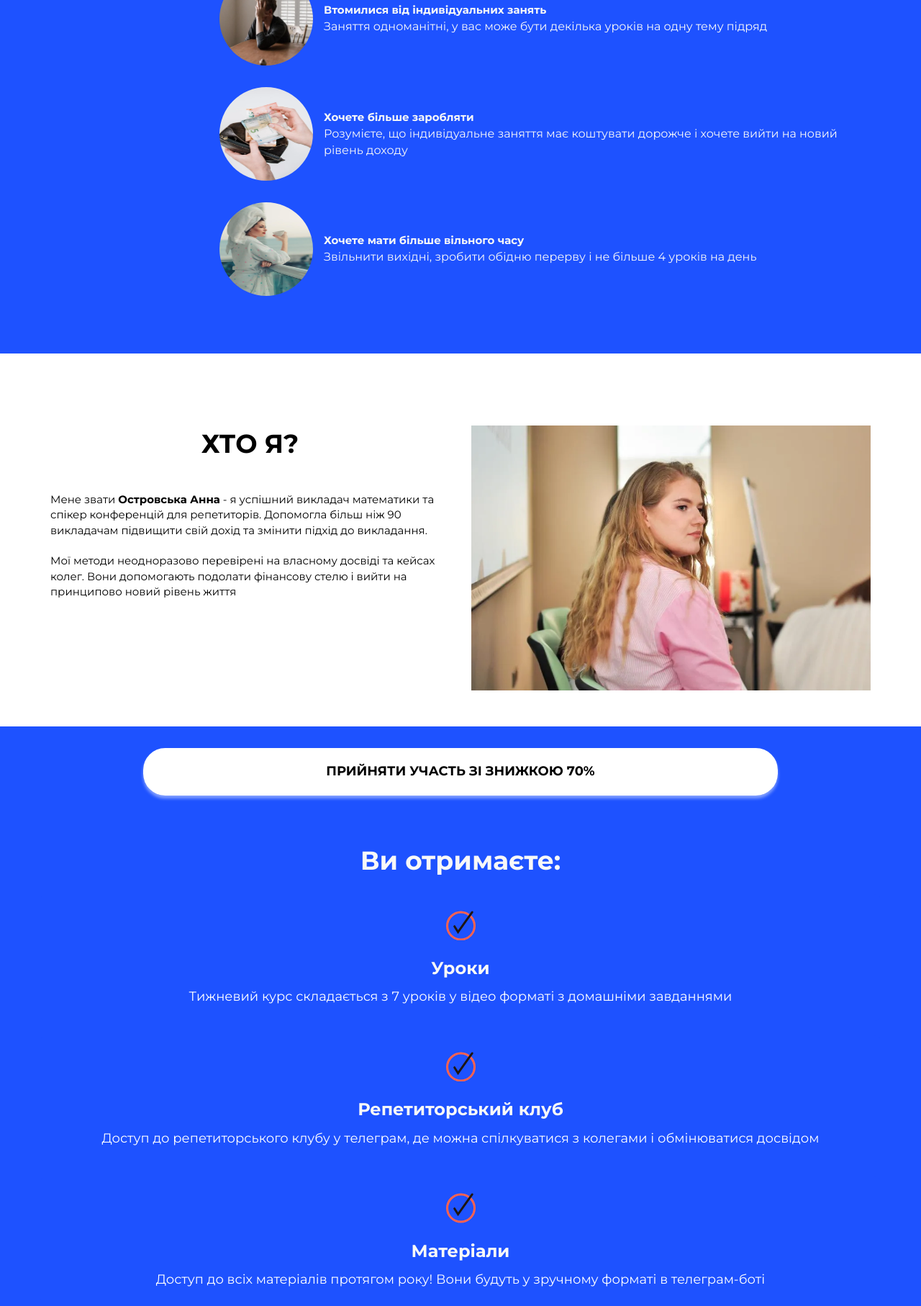
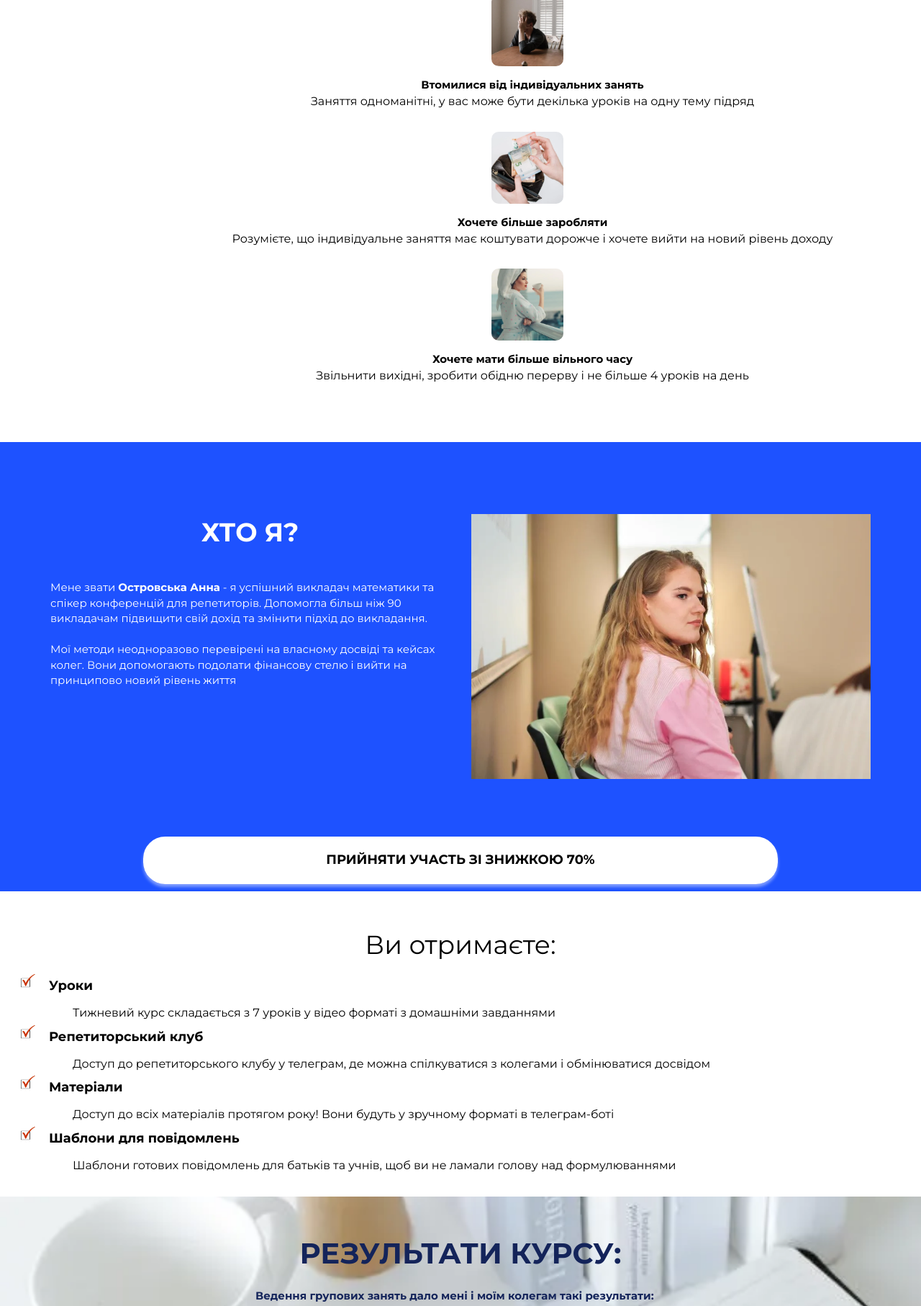
Before and after one commit to IllyaKol777/page, a plain HTML site: page index.html in a window 1280 px wide. Shown: the part 940-2754 px from the top of the page at 72% size. Drawn offline with Linux system fonts and the light colour scheme.

Commit message:
Update index.html

```diff
--- a/index.html
+++ b/index.html
@@ -18,7 +18,7 @@
     <link rel="stylesheet" href="./assets/css/main.css">
     <link rel="stylesheet" href="./assets/css/media.css">
 </head>
-<body>
+<body style="background-color: #fff;">
     <section class="s1">
         <div class="container">
             <div class="row">
@@ -43,6 +43,145 @@
         <img data-src="./assets/img/el.png" class="lazyload el mob">-->
     </section>
     <style>
+        .program-card {
+            display: flex;
+            align-items: center;
+            justify-content: center;
+            margin-bottom: 30px;
+            margin-left: 250px;
+            margin-right: 50px;
+        }
+
+        @media (max-width: 768px) {
+            .program-card {
+                margin-left: 50px;
+                margin-right: 50px;
+            }
+        }
+
+        .image-block {
+            flex: 0 0 auto;
+            margin-right: 15px;
+        }
+
+        .text-block {
+            flex: 1 1 auto;
+            display: flex;
+            flex-direction: column;
+            justify-content: center;
+        }
+
+        .image {
+            max-width: 100%;
+            width: 150px;
+            height: 150px;
+            border-radius: 10%;
+        }
+    </style>
+    <section class="s3" style="background-color: #fff; color: #000;">
+        <div class="container">
+            <h2><span style="color: #000;">КУРС ДЛЯ ВАС, ЯКЩО ВИ:</span></h2>
+            <div class="row">
+                <div class="col program-card" style="display: flex; flex-direction: column; text-align: center;">
+                    <div class="image-block" style="margin-bottom: 15px;">
+                        <div class="image" style="
+                        background-image: url('./assets/img/s8.webp');
+                        width: 100px;
+                        height: 100px;
+                        background-size: cover;
+                        background-position: center;
+                        background-repeat: no-repeat;
+                        text-align: center;
+                        padding: 20px;
+                        color: white;
+                        font-size: 18px;
+                        font-weight: bold;
+                        ">
+                        </div>
+                    </div>
+                    <div class="text-block">
+                        <div class="program-title"><span style="font-size: 15px; font-weight: bold;">Репетитор будь-якого предмету</span></div>
+                        <div class="" style="text-align: left;">
+                            <p>Українська та іноземні мови, математика, фізика, історія та інші предмети</p>
+                        </div>
+                    </div>
+                </div>
+                <div class="col program-card" style="display: flex; flex-direction: column; text-align: center;">
+                    <div class="image-block" style="margin-bottom: 15px;">
+                        <div class="image" style="
+                        background-image: url('./assets/img/s9.webp');
+                        width: 100px;
+                        height: 100px;
+                        background-size: cover;
+                        background-position: center;
+                        background-repeat: no-repeat;
+                        text-align: center;
+                        padding: 20px;
+                        color: white;
+                        font-size: 18px;
+                        font-weight: bold;
+                        ">
+                        </div>
+                    </div>
+                    <div class="text-block">
+                        <div class="program-title"><span style="font-size: 15px; font-weight: bold;">Втомилися від індивідуальних занять</span></div>
+                        <div class="" style="text-align: left;">
+                            <p>Заняття одноманітні, у вас може бути декілька уроків на одну тему підряд</p>
+                        </div>
+                    </div>
+                </div>
+                <div class="col program-card" style="display: flex; flex-direction: column; text-align: center;">
+                    <div class="image-block" style="margin-bottom: 15px;">
+                        <div class="image" style="
+                        background-image: url('./assets/img/s10.webp');
+                        width: 100px;
+                        height: 100px;
+                        background-size: cover;
+                        background-position: center;
+                        background-repeat: no-repeat;
+                        text-align: center;
+                        padding: 20px;
+                        color: white;
+                        font-size: 18px;
+                        font-weight: bold;
+                        ">
+                        </div>
+                    </div>
+                    <div class="text-block">
+                        <div class="program-title"><span style="font-size: 15px; font-weight: bold;">Хочете більше заробляти</span></div>
+                        <div class="" style="text-align: left;">
+                            <p>Розумієте, що індивідуальне заняття має коштувати дорожче і хочете вийти на новий рівень доходу</p>
+                        </div>
+                    </div>
+                </div>
+                <div class="col program-card" style="display: flex; flex-direction: column; text-align: center;">
+                    <div class="image-block" style="margin-bottom: 15px;">
+                        <div class="image" style="
+                        background-image: url('./assets/img/s11.webp');
+                        width: 100px;
+                        height: 100px;
+                        background-size: cover;
+                        background-position: center;
+                        background-repeat: no-repeat;
+                        text-align: center;
+                        padding: 20px;
+                        color: white;
+                        font-size: 18px;
+                        font-weight: bold;
+                        ">
+                        </div>
+                    </div>
+                    <div class="text-block">
+                        <div class="program-title"><span style="font-size: 15px; font-weight: bold;">Хочете мати більше вільного часу</span></div>
+                        <div class="" style="text-align: left;">
+                            <p>Звільнити вихідні, зробити обідню перерву і не більше 4 уроків на день</p>
+                        </div>
+                    </div>
+                </div>
+            </div>
+        </div>
+    </section>
+    <style>
         .container- {
             width: 100%;
             position: relative;
@@ -55,7 +194,7 @@
         .sticky-block {
             position: fixed;
             bottom: 0;
-            background-color: #FFAA29;
+            background-color: #ffffff;
             padding: 10px;
             width: 100%;
             z-index: 100;
@@ -74,63 +213,11 @@
             }
         }
     </style>
-
-    <section class="s3 container">
-        <div class="mr-5">
-            <h2><span>Курс для вас, якщо ви:</span></h2>
-            <div class="row">
-                <div class="col program-card">
-                    <div class="image-block">
-                        <img class="image" src="./assets/img/s8.webp" alt="image">
-                    </div>
-                    <div class="text-block">
-                        <div class="program-title"><span style="font-size: 15px; font-weight: bold;">Репетитор будь-якого предмету</span></div>
-                        <div class="program-text">
-                            <p>Українська та іноземні мови, математика, фізика, історія та інші предмети</p>
-                        </div>
-                    </div>
-                </div>
-                <div class="col program-card">
-                    <div class="image-block">
-                        <img class="image" src="./assets/img/s9.webp" alt="image">
-                    </div>
-                    <div class="text-block">
-                        <div class="program-title"><span style="font-size: 15px; font-weight: bold;">Втомилися від індивідуальних занять</span></div>
-                        <div class="program-text">
-                            <p>Заняття одноманітні, у вас може бути декілька уроків на одну тему підряд</p>
-                        </div>
-                    </div>
-                </div>
-                <div class="col program-card">
-                    <div class="image-block">
-                        <img class="image" src="./assets/img/s10.webp" alt="image">
-                    </div>
-                    <div class="text-block">
-                        <div class="program-title"><span style="font-size: 15px; font-weight: bold;">Хочете більше заробляти</span></div>
-                        <div class="program-text">
-                            <p>Розумієте, що індивідуальне заняття має коштувати дорожче і хочете вийти на новий рівень доходу</p>
-                        </div>
-                    </div>
-                </div>
-                <div class="col program-card">
-                    <div class="image-block">
-                        <img class="image" src="./assets/img/s11.webp" alt="image">
-                    </div>
-                    <div class="text-block">
-                        <div class="program-title"><span style="font-size: 15px; font-weight: bold;">Хочете мати більше вільного часу</span></div>
-                        <div class="program-text">
-                            <p>Звільнити вихідні, зробити обідню перерву і не більше 4 уроків на день</p>
-                        </div>
-                    </div>
-                </div>
-            </div>
-        </div>
-    </section>
-    <section class="s2">
+    <section class="s2" style="background-color: #1e52ff; color: #fff;">
         <div class="container">
             <div class="row">
                 <div class="col-md-6 col-sm-12 col-xs-12">
-                    <h2 style="text-align: center;"><span>Хто я?</span></h2>
+                    <h2 style="text-align: center;"><span style="color: #fff;">Хто я?</span></h2>
                     <p>Мене звати <b>Островська Анна</b> - я успішний викладач математики та спікер конференцій для репетиторів. Допомогла більш ніж 90 викладачам підвищити свій дохід та змінити підхід до викладання.<br><br>Мої методи неодноразово перевірені на власному досвіді та кейсах колег. Вони допомогають подолати фінансову стелю і вийти на принципово новий рівень життя</p>
                 </div>
                 <div class="col-md-6 col-sm-12 col-xs-12">
@@ -143,7 +230,6 @@
         .container-foot {
             display: flex;
             flex-direction: column;
-
         }
 
         .content-foot {
@@ -182,158 +268,65 @@
             }
         }
     </style>
-    <div class="container-foot">
+    <div class="container-foot" style="display: none;" id="foo">
         <div class="content-foot">
-            <!-- Ваш вміст -->
         </div>
         <div class="sticky-blocky">
             <a href="https://secure.wayforpay.com/button/ba2239f24c171"> Прийняти участь зі <span>знижкою 70%</span></a>
         </div>
     </div>
     <style>
-        /* Основні стилі для блока */
-        .active-block- .blockProfits- {
-            padding: 30px;
-            text-align: center;
+        .accordion1_body {
+          margin-top: -10px;
+          padding: 31px 23px 0;
+          font-weight: 400;
+          font-size: 16px;
+          line-height: 164%;
+          display: block;
+          background-color: #fff;
+          color: #000;
         }
 
-        /* Стилі для заголовка */
-        .block-title- {
-            margin-bottom: 20px;
-            font-size: 24px;
+        .accordion1_body li {
+          position: relative;
+          margin-bottom: 12px;
+        }
+
+        .accordion1_body li:before {
+            content: '';
+            display: inline-block;
+            width: 30px;
+            height: 25px;
+            background-image: url(./assets/img/gal.png);
+            margin-right: 15px;
+            background-size:contain;
+            background-position:bottom;
+            background-repeat: no-repeat;
+        }
+
+        li {
+            font-size: 18px;
             font-weight: bold;
         }
-
-        /* Стилі для карток прибутку */
-        .row-cols-xl-3- .row-cols-lg-3- .row-cols-md-2- .row-cols-sm-1- .row-cols-1- {
-            display: flex;
-            flex-wrap: wrap;
-            margin-right: -15px;
-            margin-left: -15px;
-        }
-
-        .col- {
-            flex: 0 0 auto;
-            width: 100%;
-            max-width: 100%;
-            padding-right: 15px;
-            padding-left: 15px;
-        }
-
-        .profit-card- {
-            background-color: #1e52ff;
-            border-radius: 10px;
-            padding: 20px;
-            margin-bottom: 20px;
-            text-align: center;
-        }
-
-        /* Стилі для позначки галки */
-        .checkmark- {
-            margin-bottom: 15px;
-        }
-
-        .checkmark- svg {
-            width: 41px;
-            height: 44.508px;
-            fill: none;
-            stroke-width: 3;
-        }
-
-        /* Стилі для заголовку і тексту */
-        .profit-title- {
-            font-size: 24px;
-            font-weight: bold;
-            margin-bottom: 10px;
-        }
-
-        .profit-text- {
-            font-size: 18px;
-            color: #ffffff;
-        }
-
-        /* Адаптивні стилі для телефонів */
-        @media (max-width: 767px) {
-            .profit-card- {
-                padding: 15px;
-            }
-
-            .profit-title- {
-                font-size: 20px;
-            }
-
-            .profit-text- {
-                font-size: 16px;
-            }
-        }
-
-    </style>
-    <div class="active-block- blockProfits- container" id="profits-34801" data-block-id="34801" data-type="profits">
-        <div class="row block-title- text-md-left-">
-            <div class="col-12" style="font-size: 36px; text-align: center; margin-top: 15px;">Ви отримаєте:</div>
+        </style>
+    <section class="accordion1_body" style="padding-bottom: 30px;">
+        <div style="font-size: 36px; text-align: center; margin-bottom: 25px;">Ви отримаєте:</div>
+        <div>
+            <ul>
+                <li>Уроки</li>
+                <p class="container" style="padding-left: 46px;">Тижневий курс складається з 7 уроків у відео форматі з домашніми завданнями</p>
+                <li>Репетиторський клуб</li>
+                <p class="container" style="padding-left: 46px;">Доступ до репетиторського клубу у телеграм, де можна спілкуватися з колегами і обмінюватися досвідом</p>
+                <li>Матеріали</li>
+                <p class="container" style="padding-left: 46px;">Доступ до всіх матеріалів протягом року! Вони будуть у зручному форматі в телеграм-боті</p>
+                <li>Шаблони для повідомлень</li>
+                <p class="container" style="padding-left: 46px;">Шаблони готових повідомлень для батьків та учнів, щоб ви не ламали голову над формулюваннями</p>
+            </ul>
         </div>
-        <div class="row row-cols-xl-3- row-cols-lg-3- row-cols-md-2- row-cols-sm-1- row-cols-1-">
-                <div class="col- profit-card-">
-                    <div class="checkmark-">
-                        <svg xmlns="http://www.w3.org/2000/svg" width="41" height="44.508" viewBox="0 0 41 44.508">
-                            <g transform="translate(-5 4.508)">
-                                <g class="check_color_2" transform="translate(5 -1)" fill="none" stroke="#fc6250" stroke-width="3">
-                                    <circle cx="20.5" cy="20.5" r="20.5" stroke="none"></circle>
-                                    <circle cx="20.5" cy="20.5" r="19" fill="none"></circle>
-                                </g>
-                                <path class="check_color_1" d="M0-6.537,5.855.669,22.044-29.123" transform="translate(15.849 26.674) rotate(7)" fill="none" stroke="#1f1610" stroke-linecap="round" stroke-width="3"></path>
-                            </g>
-                        </svg>                </div>
-                    <div class="profit-title-">Уроки</div>
-                    <div class="profit-text-"><p>Тижневий курс складається з 7 уроків у відео форматі з домашніми завданнями</p></div>
-                </div>
-                <div class="col- profit-card-">
-                    <div class="checkmark-">
-                        <svg xmlns="http://www.w3.org/2000/svg" width="41" height="44.508" viewBox="0 0 41 44.508">
-                            <g transform="translate(-5 4.508)">
-                                <g class="check_color_2" transform="translate(5 -1)" fill="none" stroke="#fc6250" stroke-width="3">
-                                    <circle cx="20.5" cy="20.5" r="20.5" stroke="none"></circle>
-                                    <circle cx="20.5" cy="20.5" r="19" fill="none"></circle>
-                                </g>
-                                <path class="check_color_1" d="M0-6.537,5.855.669,22.044-29.123" transform="translate(15.849 26.674) rotate(7)" fill="none" stroke="#1f1610" stroke-linecap="round" stroke-width="3"></path>
-                            </g>
-                        </svg>                </div>
-                    <div class="profit-title-">Репетиторський клуб</div>
-                    <div class="profit-text-"><p>Доступ до репетиторського клубу у телеграм, де можна спілкуватися з колегами і обмінюватися досвідом</p></div>
-                </div>
-                <div class="col- profit-card-">
-                    <div class="checkmark-">
-                        <svg xmlns="http://www.w3.org/2000/svg" width="41" height="44.508" viewBox="0 0 41 44.508">
-                            <g transform="translate(-5 4.508)">
-                                <g class="check_color_2" transform="translate(5 -1)" fill="none" stroke="#fc6250" stroke-width="3">
-                                    <circle cx="20.5" cy="20.5" r="20.5" stroke="none"></circle>
-                                    <circle cx="20.5" cy="20.5" r="19" fill="none"></circle>
-                                </g>
-                                <path class="check_color_1" d="M0-6.537,5.855.669,22.044-29.123" transform="translate(15.849 26.674) rotate(7)" fill="none" stroke="#1f1610" stroke-linecap="round" stroke-width="3"></path>
-                            </g>
-                        </svg>                </div>
-                    <div class="profit-title-">Матеріали</div>
-                    <div class="profit-text-"><p>Доступ до всіх матеріалів протягом року! Вони будуть у зручному форматі в телеграм-боті</p></div>
-                </div>
-                <div class="col- profit-card-">
-                    <div class="checkmark-">
-                        <svg xmlns="http://www.w3.org/2000/svg" width="41" height="44.508" viewBox="0 0 41 44.508">
-                            <g transform="translate(-5 4.508)">
-                                <g class="check_color_2" transform="translate(5 -1)" fill="none" stroke="#fc6250" stroke-width="3">
-                                    <circle cx="20.5" cy="20.5" r="20.5" stroke="none"></circle>
-                                    <circle cx="20.5" cy="20.5" r="19" fill="none"></circle>
-                                </g>
-                                <path class="check_color_1" d="M0-6.537,5.855.669,22.044-29.123" transform="translate(15.849 26.674) rotate(7)" fill="none" stroke="#1f1610" stroke-linecap="round" stroke-width="3"></path>
-                            </g>
-                        </svg>                </div>
-                    <div class="profit-title-">Шаблони для повідомлень</div>
-                    <div class="profit-text-"><p>Шаблони готових повідомлень для батьків та учнів, щоб ви не ламали голову над формулюваннями</p></div>
-                </div>
-    </div>
-    </div>
+    </section>
     <section class="s4 s4_2">
         <div class="container">
-            <h2><span>Результати курсу:</span></h2>
+            <h2 style="margin: 0 ;"><span>Результати курсу:</span></h2>
             <p class="lbl" style="font-weight: 700; font-size: 15px;">Ведення групових занять дало мені і моїм колегам такі результати:</p>
             <div class="content" style="font-size: 15px;">
                 <p>— Дохід до 100тис грн/місяць</p>
@@ -346,42 +339,6 @@
             </div>
         </div>
     </section>
-    <style>
-        .program-card {
-            display: flex;
-            align-items: center;
-            justify-content: center;
-            margin-bottom: 30px;
-            margin-left: 250px;
-            margin-right: 50px;
-        }
-
-        @media (max-width: 768px) {
-            .program-card {
-                margin-left: 50px;
-                margin-right: 50px;
-            }
-        }
-
-        .image-block {
-            flex: 0 0 auto;
-            margin-right: 15px;
-        }
-
-        .text-block {
-            flex: 1 1 auto;
-            display: flex;
-            flex-direction: column;
-            justify-content: center;
-        }
-
-        .image {
-            max-width: 100%;
-            width: 130px;
-            height: 130px;
-            border-radius: 50%;
-        }
-    </style>
     <section class="s3" style="background-color: #fff; color: #000;">
         <div class="container">
             <h2><span style="color: #000;">Програма уроків:</span></h2>
@@ -524,7 +481,7 @@
         }
         updateTimer();
     </script>
-    <section class="s14">
+    <section class="s14" style="background-color: #1e52ff;">
         <div class="container">
             <h2>Часті питання:</h2>
             <div class="accordion">
@@ -741,5 +698,14 @@
         </div>
     </footer>
     <!--<script src="assets/js/script.js"></script>-->
+    <script>
+        // Отримуємо посилання на елемент за його id
+        const fooElement = document.getElementById('foo');
+
+        // Через 20 секунд змінюємо стиль елементу
+        setTimeout(() => {
+            fooElement.style.display = 'block';
+        }, 5000); // 20000 мілісекунд = 20 секунд
+    </script>
 </body>
 </html>
```
